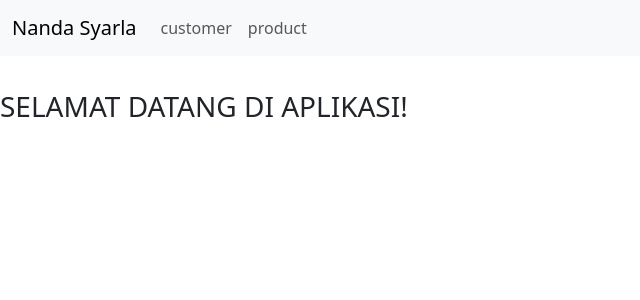
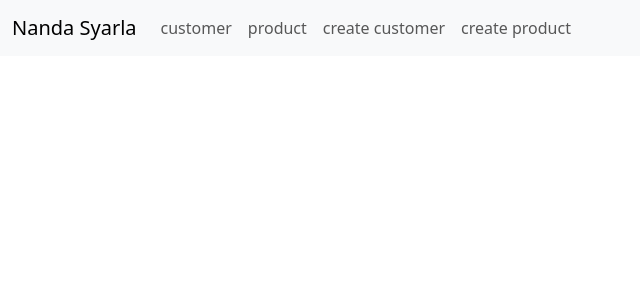
Before and after one commit to NandaSyarlaHariyanti/aksesdb, a PHP site: page / in a window 1280 px wide. Shown: the top 300 px of the page, without its empty margins (0-640 px from the left). Run offline with PHP 8.4, Linux system fonts and the light colour scheme.

Commit message:
Menambah navbar create customer dan product

```diff
--- a/index.php
+++ b/index.php
@@ -22,14 +22,20 @@
                 <li class="nav-item">
                 <a class="nav-link" href="product.php">product</a>
                 </li>
+                <li class="nav-item">
+                <a class="nav-link" href="crudcustomer.php">create customer</a>
+                </li>
+                <li class="nav-item">
+                <a class="nav-link" href="crudproduct.php">create product</a>
+                </li>
             </ul>
             </div>
         </div>
         </nav>
 
-        <h3>
-            <br> SELAMAT DATANG DI APLIKASI! <br>
-        </h3>
+
+
+
 
         <script src="https://cdn.jsdelivr.net/npm/@popperjs/core@2.11.6/dist/umd/popper.min.js" integrity="sha384-oBqDVmMz9ATKxIep9tiCxS/Z9fNfEXiDAYTujMAeBAsjFuCZSmKbSSUnQlmh/jp3" crossorigin="anonymous"></script>
         <script src="https://cdn.jsdelivr.net/npm/bootstrap@5.3.0-alpha1/dist/js/bootstrap.min.js" integrity="sha384-mQ93GR66B00ZXjt0YO5KlohRA5SY2XofN4zfuZxLkoj1gXtW8ANNCe9d5Y3eG5eD" crossorigin="anonymous"></script>
```
